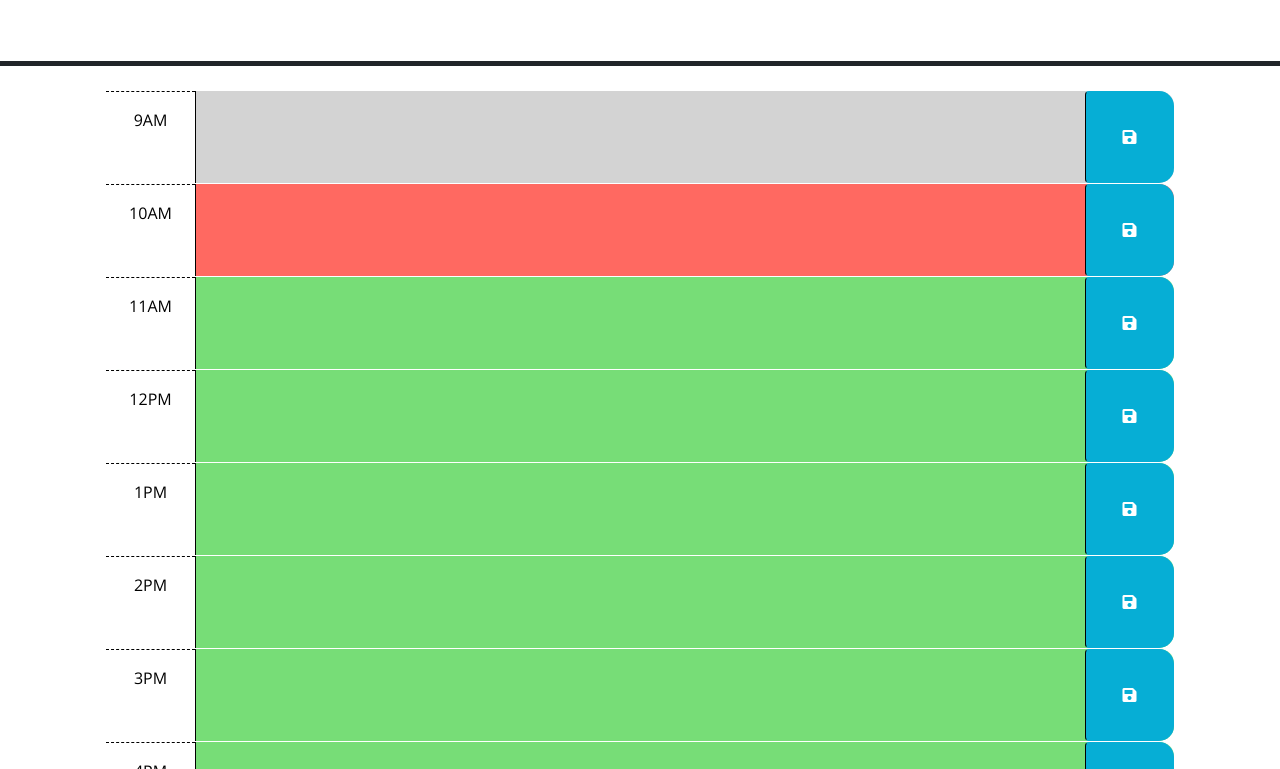
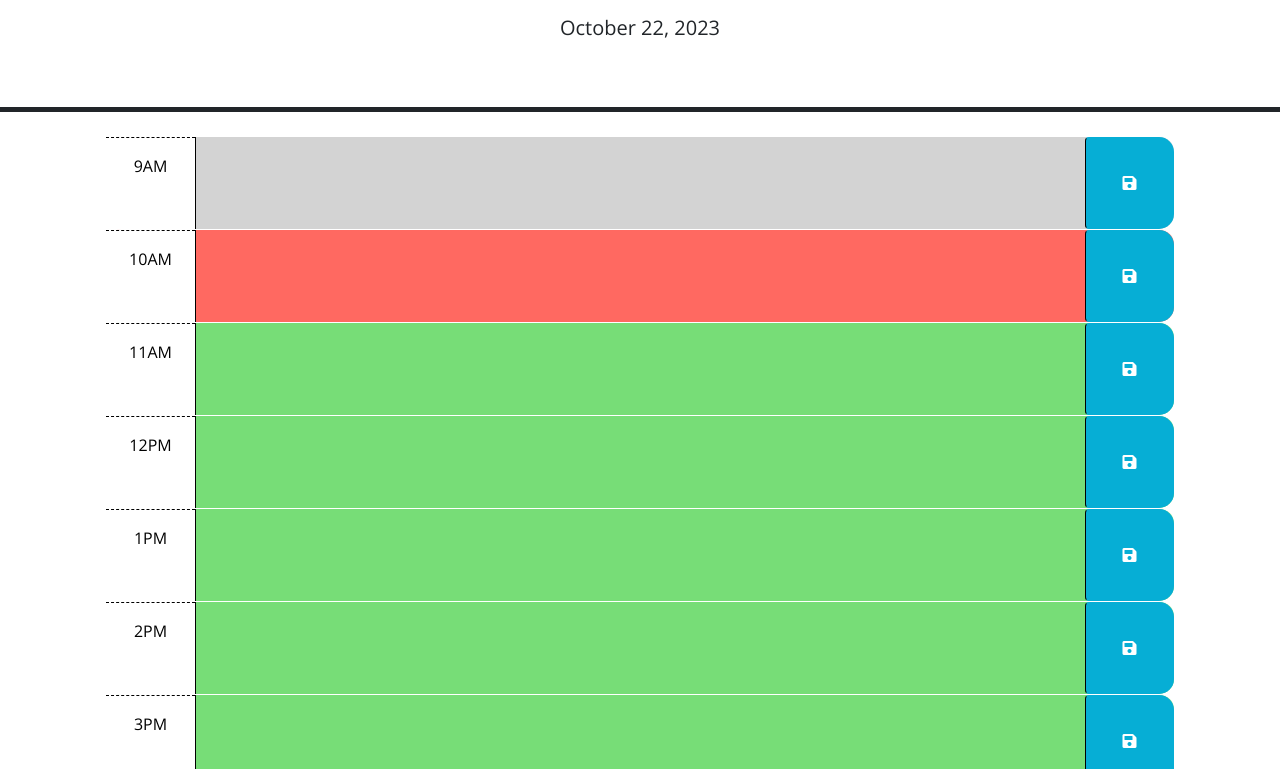
Before and after one commit to Spencox/Personal-Calendar, a plain HTML site: page index.html in a window 1280 px wide. Shown: the part 166-935 px from the top of the page. Drawn offline with nearby package versions, Linux system fonts and the light colour scheme.

Commit message:
new feature branch for setting up time, worked on DOM action for saving

```diff
--- a/Assets/js/script.js
+++ b/Assets/js/script.js
@@ -1,6 +1,6 @@
   // jQuery to wait for all elements to load before DOM elements are selected
   $(function () {
-    // DOM elements
+    // calendar hour elements
     const cal9amEl = $('#hour-9');
     const cal10amEl = $('#hour-10');
     const cal11amEl = $('#hour-11');
@@ -10,16 +10,18 @@
     const cal3pmEl = $('#hour-15');
     const cal4pmEl = $('#hour-16');
     const cal5pmEl = $('#hour-17');
+    // save button
+    const calendarEl = $('.container-lg');
+
+
 
     // variables
     const workDay = [cal9amEl, cal10amEl,  cal11amEl, cal12pmEl, cal1pmEl, cal2pmEl, cal3pmEl, cal4pmEl, cal5pmEl ]
     let hourStatus =  {};
 
-    // function setHourStatus() {
-    //   for(let i = 0; i < workDay.length: ++i){
-    //     hourStatus[]
-    //   }
-    // }
+    function hourFinder(event){
+
+    }
 
     // TODO: Add a listener for click events on the save button. This code should
     // use the id in the containing time-block as a key to save the user input in
@@ -27,7 +29,23 @@
     // function? How can DOM traversal be used to get the "hour-x" id of the
     // time-block containing the button that was clicked? How might the id be
     // useful when saving the description in local storage?
-    //
+    function saveCalendarContent() {
+      console.log("Made it to save function")
+      var saveBtnPushed = $(event.target.id);
+      console.log(saveBtnPushed);
+
+    }
+
+    // Event listener for save buttons
+    calendarEl.on('click', '.saveBtn', function() {
+      var hrId = $(this).closest('.time-block').attr('id');
+      console.log(hrId);
+    });
+
+
+
+
+
     // TODO: Add code to apply the past, present, or future class to each time
     // block by comparing the id to the current hour. HINTS: How can the id
     // attribute of each time-block be used to conditionally add or remove the
@@ -39,5 +57,11 @@
     // attribute of each time-block be used to do this?
     //
     // TODO: Add code to display the current date in the header of the page.
-
+    function displayTime() {
+      var currentCalendarDay = dayjs().format('MMMM D, YYYY');
+      $('#currentDay').text(currentCalendarDay);
+      return currentCalendarDay
+    }
+    //setInterval(displayTime, 1000);
+    displayTime();
   });
```
Also changed, not shown: index.html (+2 -11 lines).
